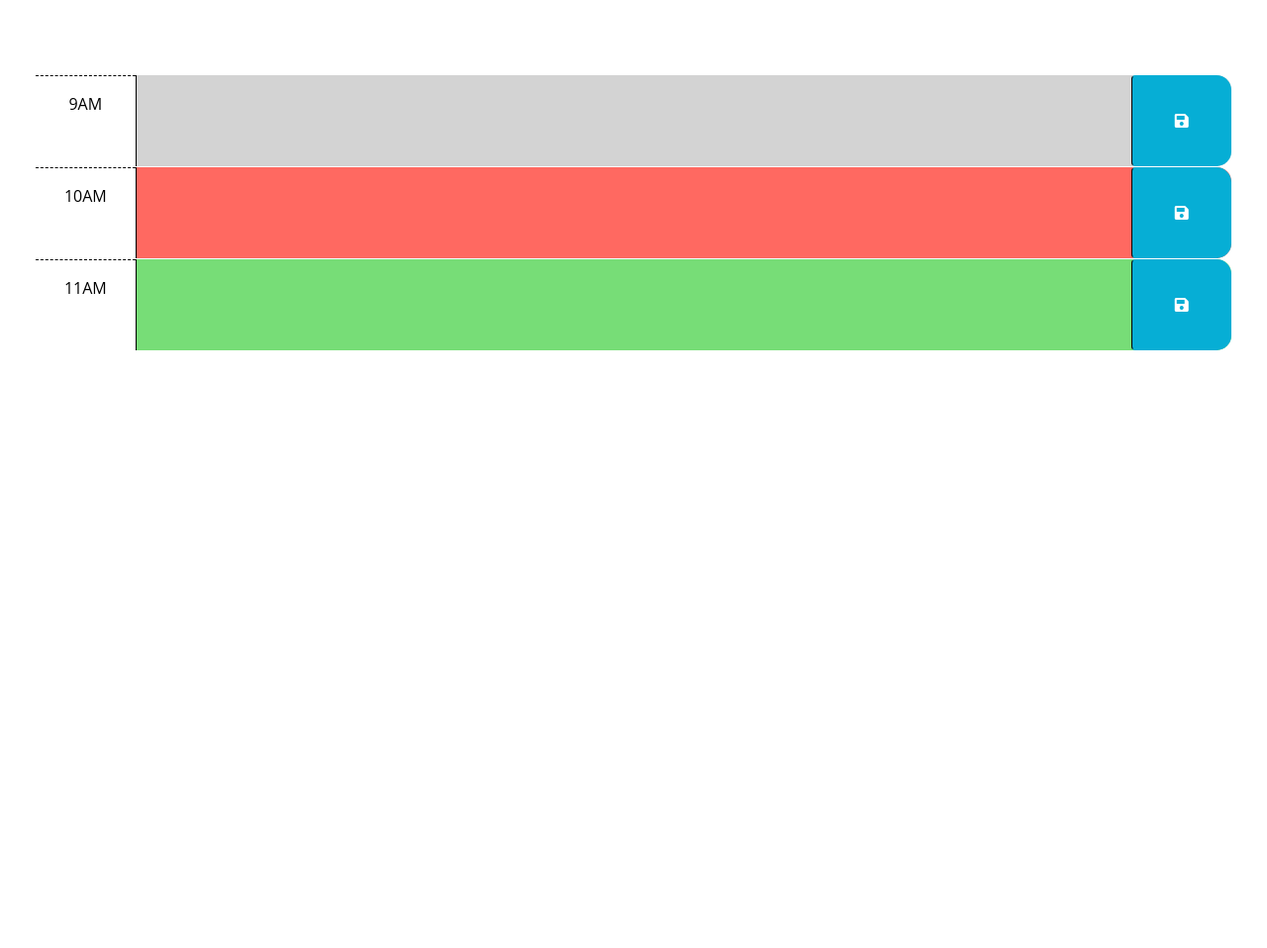
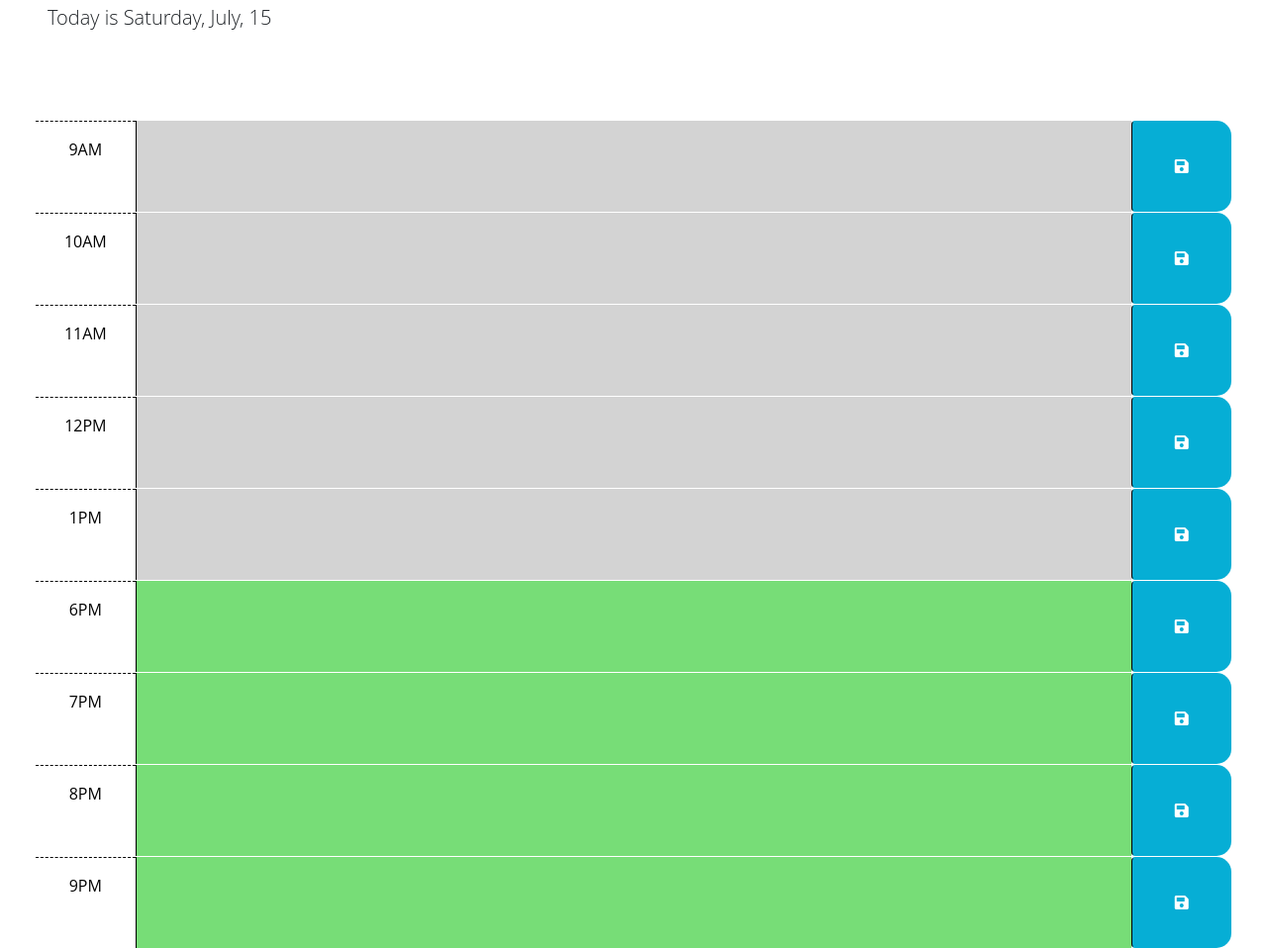
Before and after one commit to leex3683/DynamicCalendar, a plain HTML site: page index.html in a window 1280 px wide. Shown: the part 176-1134 px from the top of the page at 99% size. Before the commit the page ends 800 px from the top, so only its background shows below. Drawn offline with nearby package versions, Linux system fonts and the light colour scheme.

Commit message:
added current day at top. Fixed row colors

```diff
--- a/index.html
+++ b/index.html
@@ -1,25 +1,15 @@
 <!DOCTYPE html>
 <html lang="en">
+
 <head>
   <meta charset="UTF-8" />
   <meta name="viewport" content="width=device-width, initial-scale=1.0" />
   <meta http-equiv="X-UA-Compatible" content="ie=edge" />
-    <link
-      href="https://cdn.jsdelivr.net/npm/bootstrap@5.1.3/dist/css/bootstrap.min.css"
-      rel="stylesheet"
-      integrity="sha384-1BmE4kWBq78iYhFldvKuhfTAU6auU8tT94WrHftjDbrCEXSU1oBoqyl2QvZ6jIW3"
-      crossorigin="anonymous"
-    />
-    <link
-      rel="stylesheet"
-      href="https://use.fontawesome.com/releases/v5.8.1/css/all.css"
-      integrity="sha384-50oBUHEmvpQ+1lW4y57PTFmhCaXp0ML5d60M1M7uH2+nqUivzIebhndOJK28anvf"
-      crossorigin="anonymous"
-    />
-    <link
-      href="https://fonts.googleapis.com/css2?family=Fira+Sans:wght@400;700&display=swap"
-      rel="stylesheet"
-    />
+  <link href="https://cdn.jsdelivr.net/npm/bootstrap@5.1.3/dist/css/bootstrap.min.css" rel="stylesheet"
+    integrity="sha384-1BmE4kWBq78iYhFldvKuhfTAU6auU8tT94WrHftjDbrCEXSU1oBoqyl2QvZ6jIW3" crossorigin="anonymous" />
+  <link rel="stylesheet" href="https://use.fontawesome.com/releases/v5.8.1/css/all.css"
+    integrity="sha384-50oBUHEmvpQ+1lW4y57PTFmhCaXp0ML5d60M1M7uH2+nqUivzIebhndOJK28anvf" crossorigin="anonymous" />
+  <link href="https://fonts.googleapis.com/css2?family=Fira+Sans:wght@400;700&display=swap" rel="stylesheet" />
   <link rel="stylesheet" href="./assets/css/style.css" />
   <title>Work Day Scheduler</title>
 </head>
@@ -42,7 +32,7 @@
         -->
 
     <!-- Example of a past time block. The "past" class adds a gray background color. -->
-      <div id="hour-9" class="row time-block past">
+    <div id="hour-9" class="row time-block">
       <div class="col-2 col-md-1 hour text-center py-3">9AM</div>
       <textarea class="col-8 col-md-10 description" rows="3"> </textarea>
       <button class="btn saveBtn col-2 col-md-1" aria-label="save">
@@ -51,7 +41,7 @@
     </div>
 
     <!-- Example of a present time block. The "present" class adds a red background color. -->
-      <div id="hour-10" class="row time-block present">
+    <div id="hour-10" class="row time-block">
       <div class="col-2 col-md-1 hour text-center py-3">10AM</div>
       <textarea class="col-8 col-md-10 description" rows="3"> </textarea>
       <button class="btn saveBtn col-2 col-md-1" aria-label="save">
@@ -60,20 +50,70 @@
     </div>
 
     <!-- Example of a future time block. The "future" class adds a green background color. -->
-      <div id="hour-11" class="row time-block future">
+    <div id="hour-11" class="row time-block">
       <div class="col-2 col-md-1 hour text-center py-3">11AM</div>
       <textarea class="col-8 col-md-10 description" rows="3"> </textarea>
       <button class="btn saveBtn col-2 col-md-1" aria-label="save">
         <i class="fas fa-save" aria-hidden="true"></i>
       </button>
     </div>
+
+    <div id="hour-12" class="row time-block">
+      <div class="col-2 col-md-1 hour text-center py-3">12PM</div>
+      <textarea class="col-8 col-md-10 description" rows="3"> </textarea>
+      <button class="btn saveBtn col-2 col-md-1" aria-label="save">
+        <i class="fas fa-save" aria-hidden="true"></i>
+      </button>
+    </div>
+
+  <div id="hour-13" class="row time-block">
+    <div class="col-2 col-md-1 hour text-center py-3">1PM</div>
+    <textarea class="col-8 col-md-10 description" rows="3"> </textarea>
+    <button class="btn saveBtn col-2 col-md-1" aria-label="save">
+      <i class="fas fa-save" aria-hidden="true"></i>
+    </button>
+  </div>
+
+  <div id="hour-14" class="row time-block">
+    <div class="col-2 col-md-1 hour text-center py-3">6PM</div>
+    <textarea class="col-8 col-md-10 description" rows="3"> </textarea>
+    <button class="btn saveBtn col-2 col-md-1" aria-label="save">
+      <i class="fas fa-save" aria-hidden="true"></i>
+    </button>
+  </div>
+
+  <div id="hour-15" class="row time-block">
+    <div class="col-2 col-md-1 hour text-center py-3">7PM</div>
+    <textarea class="col-8 col-md-10 description" rows="3"> </textarea>
+    <button class="btn saveBtn col-2 col-md-1" aria-label="save">
+      <i class="fas fa-save" aria-hidden="true"></i>
+    </button>
+  </div>
+
+  <div id="hour-16" class="row time-block">
+    <div class="col-2 col-md-1 hour text-center py-3">8PM</div>
+    <textarea class="col-8 col-md-10 description" rows="3"> </textarea>
+    <button class="btn saveBtn col-2 col-md-1" aria-label="save">
+      <i class="fas fa-save" aria-hidden="true"></i>
+    </button>
+  </div>
+
+  <div id="hour-17" class="row time-block">
+    <div class="col-2 col-md-1 hour text-center py-3">9PM</div>
+    <textarea class="col-8 col-md-10 description" rows="3"> </textarea>
+    <button class="btn saveBtn col-2 col-md-1" aria-label="save">
+      <i class="fas fa-save" aria-hidden="true"></i>
+    </button>
+  </div>
+
+
   </div>
 
   <script src="https://cdnjs.cloudflare.com/ajax/libs/jquery/3.2.1/jquery.min.js"></script>
   <script src="https://cdn.jsdelivr.net/npm/dayjs@1.11.3/dayjs.min.js"
-    integrity="sha256-iu/zLUB+QgISXBLCW/mcDi/rnf4m4uEDO0wauy76x7U="
-    crossorigin="anonymous"></script>
+    integrity="sha256-iu/zLUB+QgISXBLCW/mcDi/rnf4m4uEDO0wauy76x7U=" crossorigin="anonymous"></script>
 
   <script src="script.js"></script>
 </body>
+
 </html>
--- a/script.js
+++ b/script.js
@@ -1,6 +1,49 @@
 // Wrap all code that interacts with the DOM in a call to jQuery to ensure that
 // the code isn't run until the browser has finished rendering all the elements
 // in the html.
+
+
+
+setInterval(function () {
+
+
+  let today = dayjs();
+  let timePart = 0;
+  let ampmPart = 0;
+  let welcome = $('#currentDay').text("Today is " + today.format('dddd, MMMM, D'));
+
+
+  for (let i = 9; i < 18; i++) {
+    let time = $('#hour-' + i).children('.hour').text();
+
+
+    if (time.length == 3) {
+      timePart = Number(time.slice(0, 1));
+      ampmPart = time.slice(1, 3);
+    } else {
+      timePart = Number(time.slice(0, 2));
+      ampmPart = time.slice(2, 4);
+    }
+
+
+    if (ampmPart == 'PM' && timePart !== 12) { timePart = timePart + 12 };
+
+    console.log(timePart + ampmPart);
+
+
+
+    if (timePart > today.format('HH')) {
+      $('#hour-' + i).children('textarea').addClass("future");
+    } else if (timePart == today.format('HH')) {
+      $('#hour-' + i).children('textarea').addClass("present");
+    } else if (timePart < today.format('HH')) {
+      $('#hour-' + i).children('textarea').addClass("past");
+    }
+  }
+
+
+}, 1000);
+
 $(function () {
   // TODO: Add a listener for click events on the save button. This code should
   // use the id in the containing time-block as a key to save the user input in
```
Lines whose indentation alone changed are shown as unchanged.
